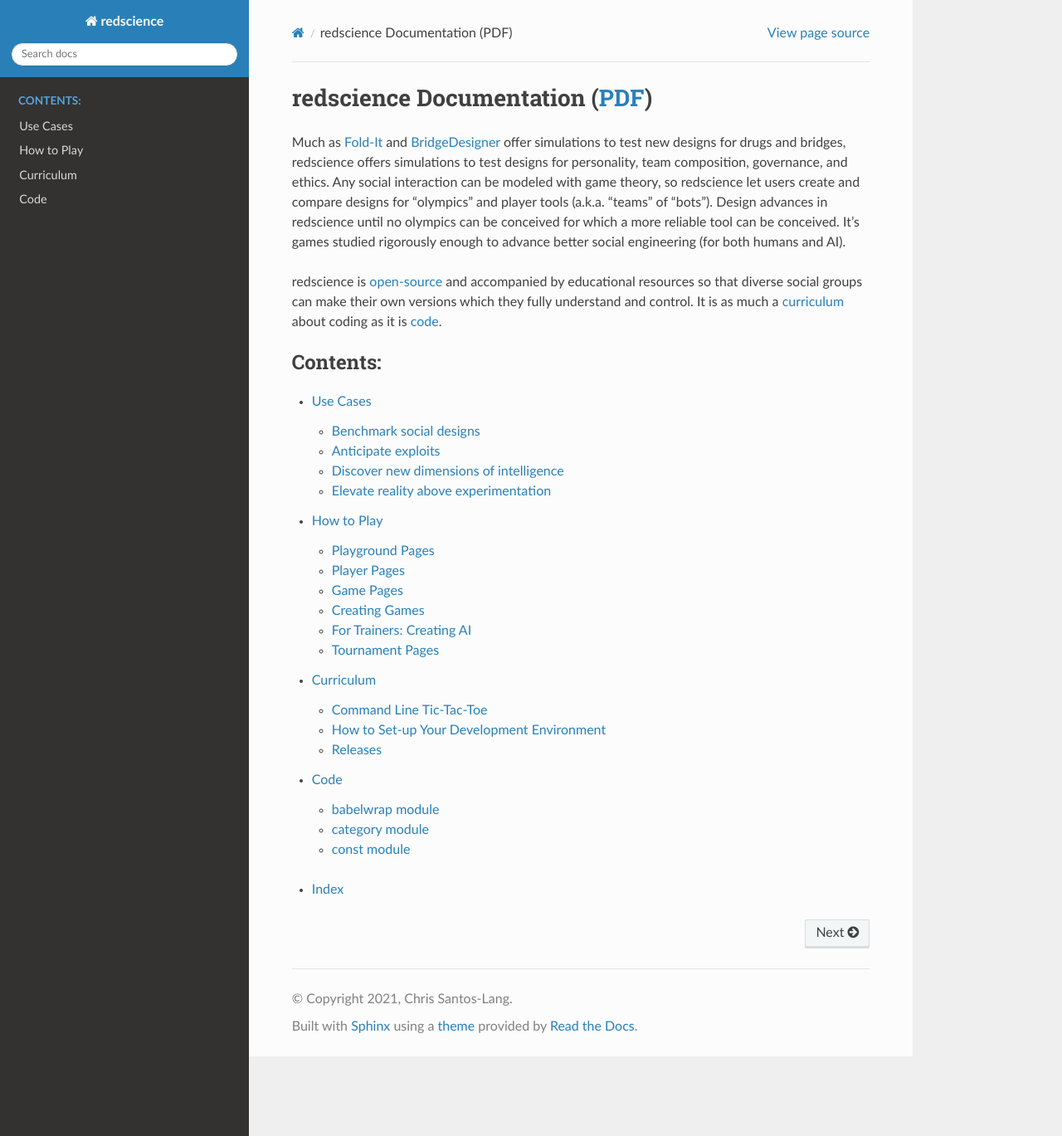
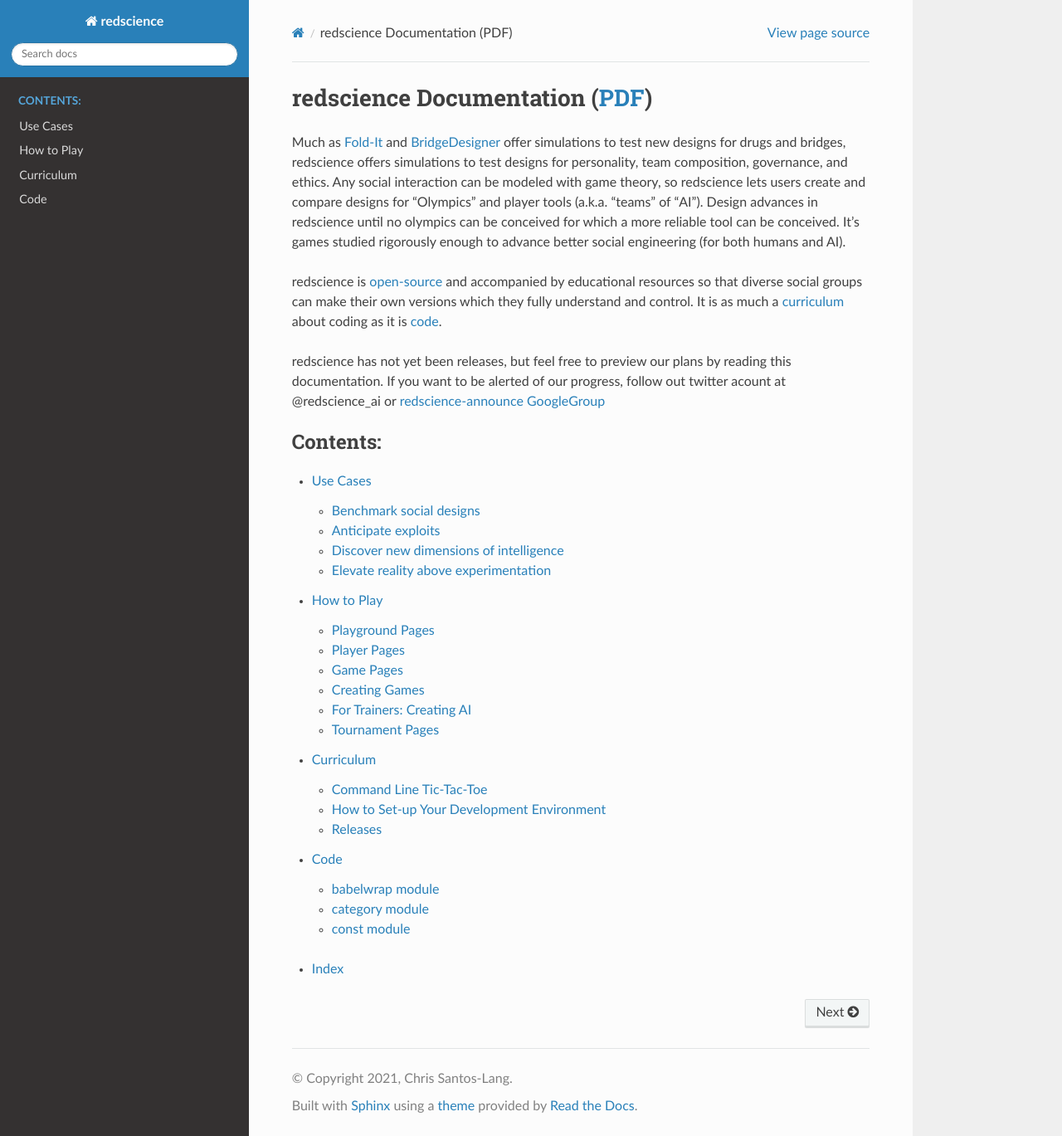
Before and after one commit to ChrisSantosLang/redscience, a Sphinx documentation site: the page built from docs/source/index.rst, in a window 1280 px wide and 1369 px high. Shown: the whole window at 83% size. Built offline with Sphinx 7.4.7 and the Read the Docs theme 2.0.0, drawn with Linux system fonts in a browser that asks for light colours; pages that are not in the unit, such as notebooks, are missing from menus.

Commit message:
Update index.rst

```diff
--- a/docs/source/index.rst
+++ b/docs/source/index.rst
@@ -1,6 +1,6 @@
-*****************************************************************************************************************
+****************************************************************************************************************
 redscience Documentation (`PDF <https://chrissantoslang-redscience.readthedocs.io/_/downloads/en/latest/pdf/>`_)
-*****************************************************************************************************************
+****************************************************************************************************************
 
 
 Much as `Fold-It <https://fold.it/>`_ and `BridgeDesigner
@@ -8,9 +8,9 @@ Much as `Fold-It <https://fold.it/>`_ and `BridgeDesigner
 new designs for drugs and bridges, redscience offers
 simulations to test designs for personality, team composition,
 governance, and ethics. Any social interaction can be modeled
-with game theory, so redscience let users create and compare
-designs for “olympics” and player tools (a.k.a. “teams” of
-“bots”). Design advances in redscience until no olympics can
+with game theory, so redscience lets users create and compare
+designs for “Olympics” and player tools (a.k.a. “teams” of
+“AI”). Design advances in redscience until no olympics can
 be conceived for which a more reliable tool can be conceived.
 It's games studied rigorously enough to advance better social
 engineering (for both humans and AI).
@@ -21,6 +21,11 @@ educational resources so that diverse social groups can make
 their own versions which they fully understand and control. It
 is as much a :doc:`curriculum <curriculum>` about coding as it
 is :doc:`code <modules>`.
+
+redscience has not yet been releases, but feel free to preview
+our plans by reading this documentation. If you want to be alerted
+of our progress, follow out twitter acount at @redscience_ai or
+`redscience-announce GoogleGroup <https://groups.google.com/g/redscience-announce>`_
 
 .. toctree::
    :maxdepth: 2
```
